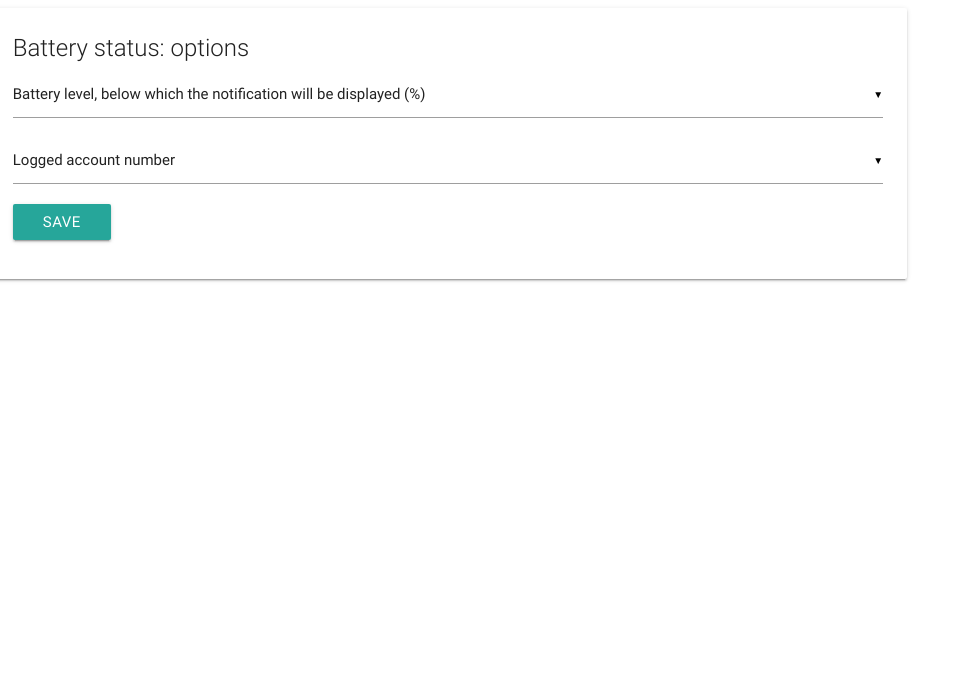
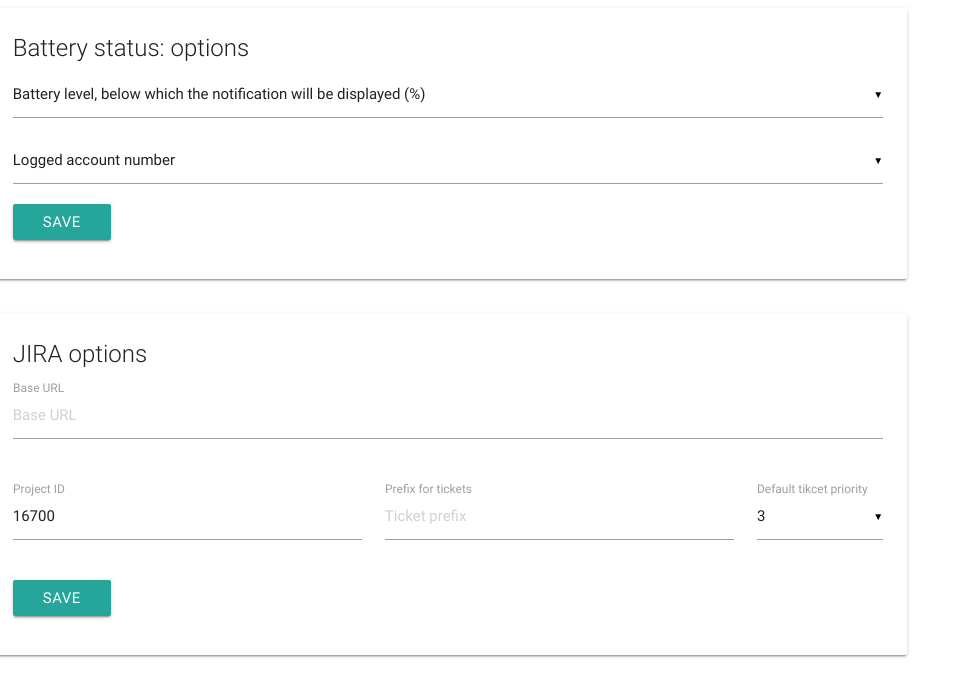
Before and after one commit to antoni/chrome-toolbox-extension, a browser extension: page options.html in a window 1280 px wide. Shown: the whole page, without its empty margins (0-971 px from the left). Drawn offline with Linux system fonts and the light colour scheme.

Commit message:
Add GMail, YouTube and JIRA actions. Add TODO to README.

```diff
--- a/options.html
+++ b/options.html
@@ -30,7 +30,6 @@
                                 <option value="55">55</option>
                                 <option value="100">100</option>
                             </select>
-                            <label>Materialize Select</label>
 
                             <select id="accountNo">
                                 <option value="" disabled selected>Logged account number</option>
@@ -39,10 +38,51 @@
                             </select>
 
                             <a class="waves-effect waves-light btn" id="close">Save</a>
-                        </div>
+                        </form>
                     </div>
                 </div>
             </div>
 
-        </body>
-    </html>
+            <div class="row">
+                <div class="card">
+                    <div class="card-content">
+                        <span class="card-title">JIRA options</span>
+                        <form id="jira_options">
+                            <div class="row">
+                                <div class="input-field col s12">
+                                    <input type="text" placeholder="Base URL" name="jira_base_url"
+                                    id="jira_ba
+                                    se_url">
+                                    <label for="jira_base_url">Base URL</label>
+                                </div>
+                            </div>
+                            <div class="row">
+                                <div class="input-field col s5">
+                                    <input type="text" name="jira_project_id" id="jira_project_id">
+                                    <label for="jira_project_id">Project ID</label>
+                                </div>
+                                <div class="input-field col s5">
+                                    <input type="text" placeholder="Ticket prefix" name="jira_ticket_prefix" id="jira_ticket_prefix">
+                                    <label for="jira_ticket_prefix">Prefix for tickets</label>
+                                </div>
+                                <div class="input-field col s2">
+                                    <select id="jira_ticket_priority" name="jira_ticket_priority" >
+                                        <option value="0">0</option>
+                                        <option value="1">1</option>
+                                        <option value="2">2</option>
+                                        <option value="3">3</option>
+                                        <option value="4">4</option>
+                                    </select>
+                                    <label for="jira_ticket_priority">Default tikcet priority</label>
+                                </div>
+                            </div>
+                            <a class="waves-effect waves-light btn" id="jira-save">Save</a>
+                        </form>
+                    </div>
+                </div>
+            </div>
+
+        </div>
+
+    </body>
+</html>
--- a/options.js
+++ b/options.js
@@ -6,9 +6,34 @@
 *
 */
 
+function saveJiraOptions(pid, issueType, priority, baseURL, ticketPrefix) {
+    jiraOptions = {};
+    // Base URL
+    jiraOptions.baseURL = baseURL;
+    // Ticket prefix
+    jiraOptions.ticketPrefix = ticketPrefix;
+
+    // Project Id
+    jiraOptions.pid = pid;
+    // Issue type
+    jiraOptions.issueType = issueType;
+    // Priority
+    jiraOptions.priority = priority;
+    localStorage.jiraOptions = JSON.stringify(jiraOptions);
+}
+
+function initDefaultJiraOptions() {
+    saveJiraOptions(16700, 1, 3, '', '')
+}
+
 window.addEventListener('load', function() {
-    var link = document.getElementById('close');
-    link.addEventListener('click', function() {
+    var close1 = document.getElementById('close');
+    var close2 = document.getElementById('jira-save');
+    close1.addEventListener('click', function() {
+        window.close();
+    });
+    close2.addEventListener('click', function() {
+        saveCurrentJiraOptions();
         window.close();
     });
     $('select').material_select();
@@ -34,10 +59,39 @@
         localStorage.accountNo = options.accountNo.value;
     };
 
+    // JIRA
+
+    if (localStorage.jiraOptions === undefined) {
+        initDefaultJiraOptions();
+    }
+
+    var jiraOpts = JSON.parse(localStorage.jiraOptions);
+
+    var baseURL = jira_options.jira_base_url;
+    var projectId = jira_options.jira_project_id;
+    var ticketPriority = jira_options.jira_ticket_priority;
+    var ticketPrefix = jira_options.jira_ticket_prefix;
+
+    projectId.value = jiraOpts.pid;
+    ticketPriority.value = jiraOpts.priority;
+    $('select').material_select();
+    ticketPrefix.value  = jiraOpts.ticketPrefix;
+    baseURL.value  = jiraOpts.baseURL;
+
+    let allOpts = [baseURL, projectId, ticketPriority, ticketPrefix];
+
+    function saveCurrentJiraOptions() {
+        saveJiraOptions(projectId.value, 1, ticketPriority.value, baseURL.value, ticketPrefix.value);
+    }
+
+    allOpts.forEach(opt => {
+        opt.onchange = saveCurrentJiraOptions;
+    });
+
     // List all installed extensions
-    chrome.management.getAll(function(extInfos) {
-        extInfos.forEach(function(ext) {
-            console.log(JSON.stringify(ext));
-        });
-    });
+    // chrome.management.getAll(function(extInfos) {
+        // extInfos.forEach(function(ext) {
+            // console.log(JSON.stringify(ext));
+            // });
+            // });
 });
```
Also changed, not shown: popup.html (+31 -8 lines), popup.js (+37 -3 lines), README.md.
